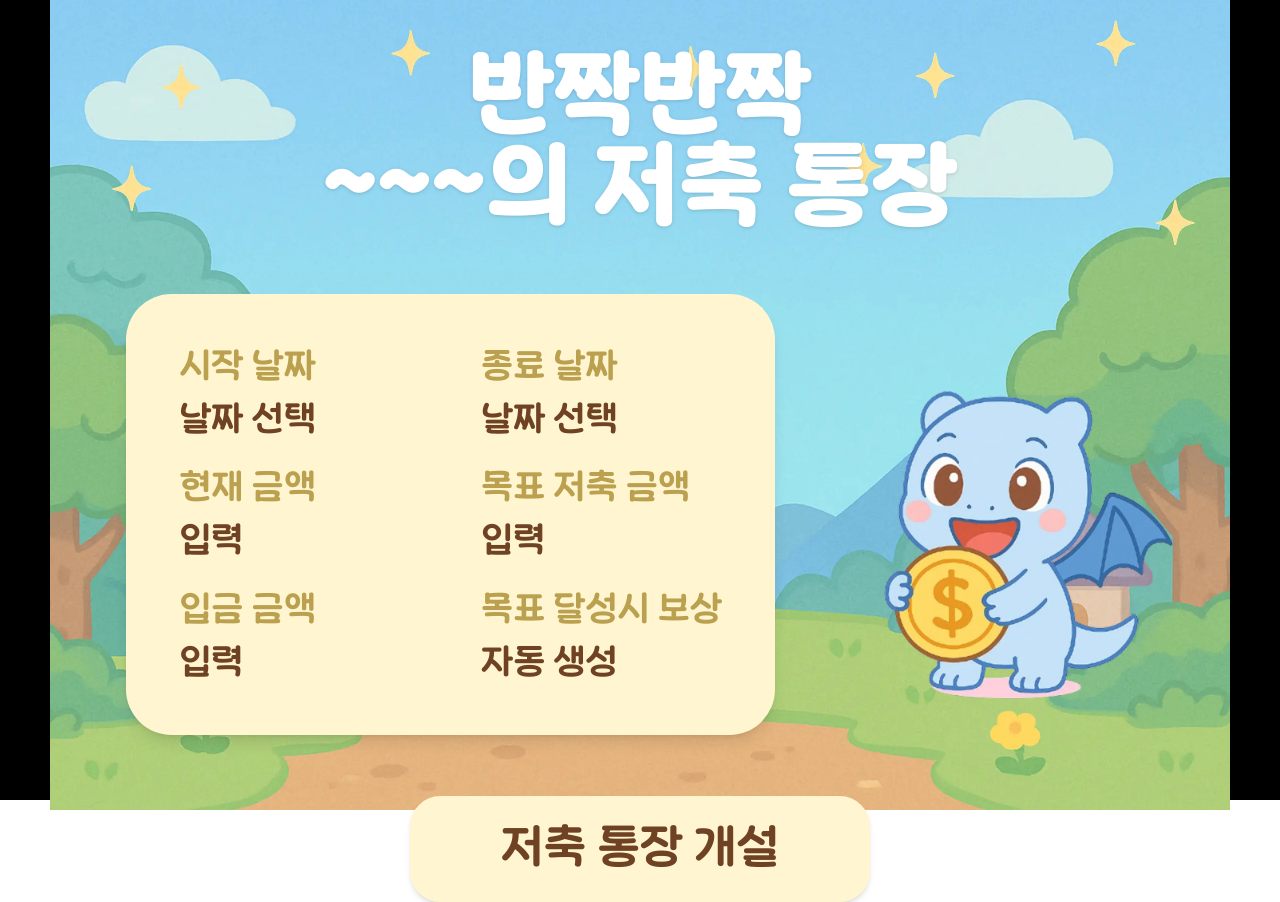
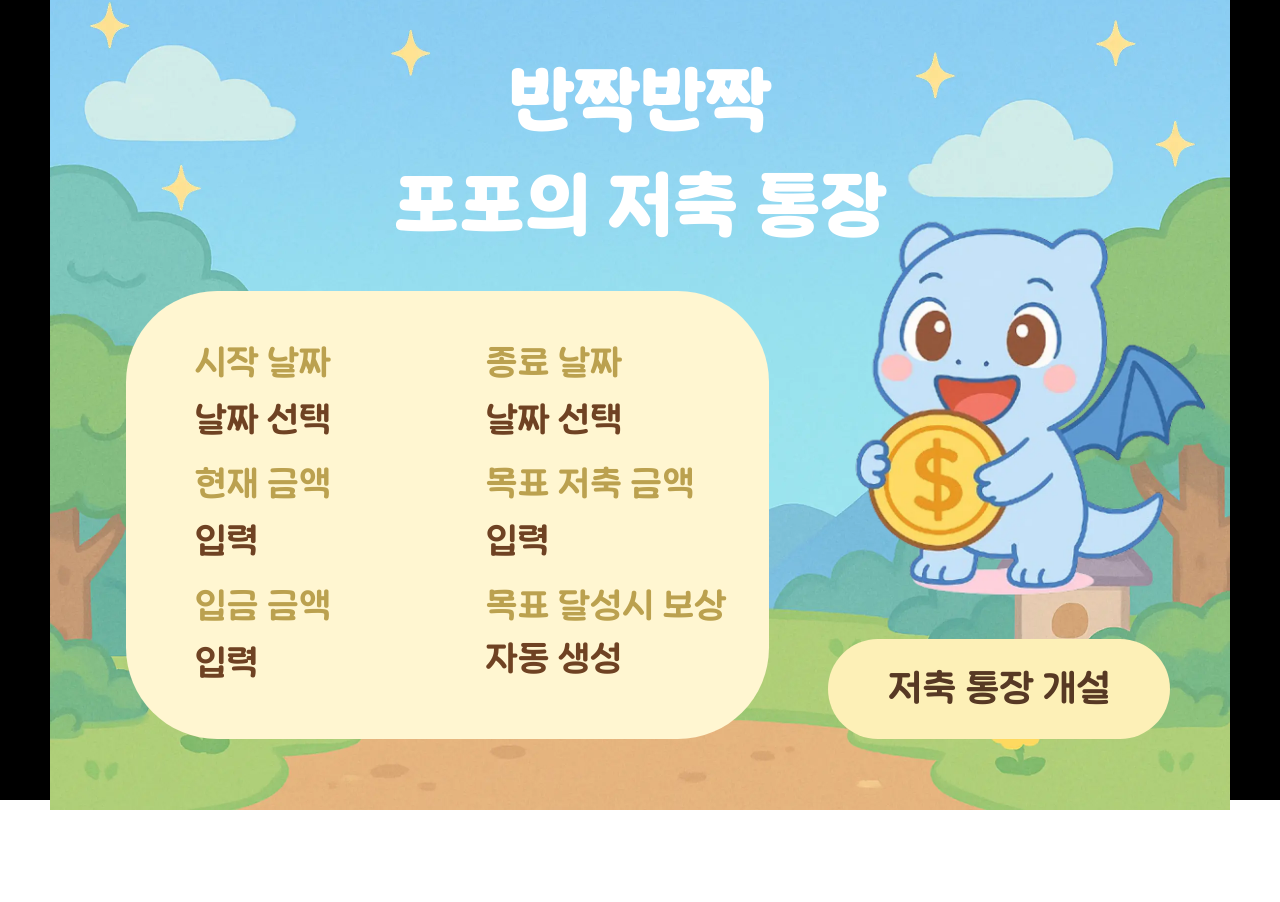
Before and after one commit to team-popo-world/front-repo, a React (Vite) app: page /savings in a window 1280 px wide. After the commit the page ends 810 px from the top, so only its background shows below. Built offline with nearby package versions, Linux system fonts and the light colour scheme.

Commit message:
feat: 저축 통장 개설 페이지 퍼블리싱 완료

```diff
--- a/package.json
+++ b/package.json
@@ -39,6 +39,7 @@
     "eslint": "^8.57.0",
     "eslint-plugin-react-hooks": "^4.6.0",
     "eslint-plugin-react-refresh": "^0.4.5",
+    "tailwindcss-text-stroke": "^0.0.5",
     "typescript": "~5.3.3",
     "vite": "^6.3.5"
   }
--- a/src/module/savings/template/index.tsx
+++ /dev/null
@@ -1,15 +0,0 @@
-import { TextWithStroke } from "../../../components/text/TextWithStroke";
-
-export const SavingsTemplate = () => {
-  return (
-    <div className="w-screen h-screen bg-black font-TJ overflow-hidden flex justify-center items-center">
-      <div className="relative w-[360px] h-[258px] sm:w-[430px] sm:h-[300px] md:w-[615px] md:h-[430px] xl:w-[1180px] xl:h-[820px]">
-        <TextWithStroke
-          text="적금"
-          textClassName="text-main-yellow-800 text-[3.5rem]"
-          strokeClassName="text-main-brown-800 text-[3.5rem] text-stroke-width-[0.4rem] text-stroke-color-main-brown-800"
-        />
-      </div>
-    </div>
-  );
-};
--- a/src/page/savings/index.tsx
+++ b/src/page/savings/index.tsx
@@ -47,14 +47,17 @@ export default function SavingsPage() {
     <>
       <Background backgroundImage={background_img}>
         <div className="w-full flex flex-col items-center mt-8">
-          <h1 className="text-3xl sm:text-4xl md:text-5xl font-extrabold text-white drop-shadow mb-6 text-center">
+          <h1
+            className="text-[2.3rem] font-extrabold text-white mb-2 text-center"
+            // style={{ WebkitTextStroke: "2px #457E9E" }}
+          >
             반짝반짝 <br />
-            ~~~의 저축 통장
+            포포의 저축 통장
           </h1>
         </div>
-        <div className="flex flex-row justify-between items-end w-full max-w-3xl mx-auto mt-2">
-          <div className="bg-[#FFF6D1] rounded-3xl ml-10 px-7 py-6 min-w-[420px] shadow-lg overflow-visible">
-            <div className="grid grid-cols-2 gap-x-8 gap-y-2">
+        <div className="flex flex-row justify-between items-end w-full mx-auto mt-2">
+          <div className="bg-[#FFF6D1] rounded-[3rem] ml-10 pl-9 py-6 w-90">
+            <div className="grid grid-cols-2 gap-x-1 gap-y-1">
               {/* 1열 */}
               <div>
                 <div className="font-bold text-lg text-[#BBA14F]">
@@ -62,7 +65,7 @@ export default function SavingsPage() {
                 </div>
                 <div
                   onClick={() => setOpenPicker("start")}
-                  className="font-bold text-lg text-[#6F4223] bg-transparent outline-none cursor-pointer min-h-[32px] flex items-center"
+                  className="font-bold text-lg text-[#6F4223] bg-transparent outline-none cursor-pointer flex items-center h-8"
                 >
                   {startDate
                     ? new Date(startDate).toLocaleDateString("ko-KR", {
@@ -80,7 +83,7 @@ export default function SavingsPage() {
                 </div>
                 <div
                   onClick={() => setOpenPicker("end")}
-                  className="font-bold text-lg text-[#6F4223] bg-transparent outline-none cursor-pointer min-h-[32px] flex items-center"
+                  className="font-bold text-lg text-[#6F4223] bg-transparent outline-none cursor-pointer flex items-center h-8"
                 >
                   {endDate
                     ? new Date(endDate).toLocaleDateString("ko-KR", {
@@ -98,7 +101,7 @@ export default function SavingsPage() {
                 </div>
                 <div
                   onClick={() => handleOpenInput("current")}
-                  className="font-bold text-lg text-[#6F4223] bg-transparent outline-none cursor-pointer min-h-[32px] flex items-center"
+                  className="font-bold text-lg text-[#6F4223] bg-transparent outline-none cursor-pointer flex items-center h-8"
                 >
                   {currentAmount ? currentAmount + "냥" : "입력"}
                 </div>
@@ -110,7 +113,7 @@ export default function SavingsPage() {
                 </div>
                 <div
                   onClick={() => handleOpenInput("goal")}
-                  className="font-bold text-lg text-[#6F4223] bg-transparent outline-none cursor-pointer min-h-[32px] flex items-center"
+                  className="font-bold text-lg text-[#6F4223] bg-transparent outline-none cursor-pointer flex items-center h-8"
                 >
                   {goalAmount ? goalAmount + "냥" : "입력"}
                 </div>
@@ -122,7 +125,7 @@ export default function SavingsPage() {
                 </div>
                 <div
                   onClick={() => handleOpenInput("deposit")}
-                  className="font-bold text-lg text-[#6F4223] bg-transparent outline-none cursor-pointer min-h-[32px] flex items-center"
+                  className="font-bold text-lg text-[#6F4223] bg-transparent outline-none cursor-pointer flex items-center h-8"
                 >
                   {depositAmount ? depositAmount + "냥" : "입력"}
                 </div>
@@ -138,18 +141,12 @@ export default function SavingsPage() {
               </div>
             </div>
           </div>
-          <div className="flex flex-col items-center justify-end flex-1">
-            <img
-              src={character_img}
-              alt="character"
-              className="w-50 h-50 object-contain select-none"
-            />
+          <div className="flex flex-col items-center justify-start mt-[-15rem]">
+            <img src={character_img} alt="character" className="w-65" />
+            <button className="bg-[#FDF0B7] text-[#573924] font-bold text-[1.2rem] rounded-4xl py-3 w-45 cursor-pointer">
+              저축 통장 개설
+            </button>
           </div>
-        </div>
-        <div className="flex justify-center mt-8">
-          <button className="bg-[#FFF6D1] text-[#6F4223] font-bold text-2xl rounded-2xl px-12 py-3 shadow-md hover:bg-yellow-200 transition">
-            저축 통장 개설
-          </button>
         </div>
       </Background>
       {/* 달력 모달 */}
@@ -184,7 +181,7 @@ export default function SavingsPage() {
             onClick={handleOverlayClick}
           ></div>
           <div className="fixed inset-0 flex items-center justify-center z-50">
-            <div className="bg-[#FFF6D5] rounded-2xl p-8 shadow-xl flex flex-col items-center min-w-[260px]">
+            <div className="bg-[#FFF6D5] rounded-2xl p-8 shadow-xl flex flex-col items-center w-[16rem]">
               <div className="text-xl font-bold mb-4 text-[#6F4223]">
                 {openInput === "current" && "현재 금액"}
                 {openInput === "goal" && "목표 저축 금액"}
@@ -193,7 +190,7 @@ export default function SavingsPage() {
               <input
                 type="number"
                 style={{ appearance: "textfield", MozAppearance: "textfield" }}
-                className="bg-white border-4 border-[#BBA14F] rounded-lg px-4 py-2 text-lg text-center mb-4 focus:outline-none"
+                className="bg-white border-4 border-[#BBA14F] rounded-lg px-4 py-2 text-lg text-center mb-4 focus:outline-none w-full"
                 value={inputValue}
                 onChange={(e) => setInputValue(e.target.value)}
                 placeholder="금액을 입력하세요"
```
Also changed, not shown: src/assets/image/savings/savings_background.webp, 1 other file (tests, documents, lock files or other folders).
